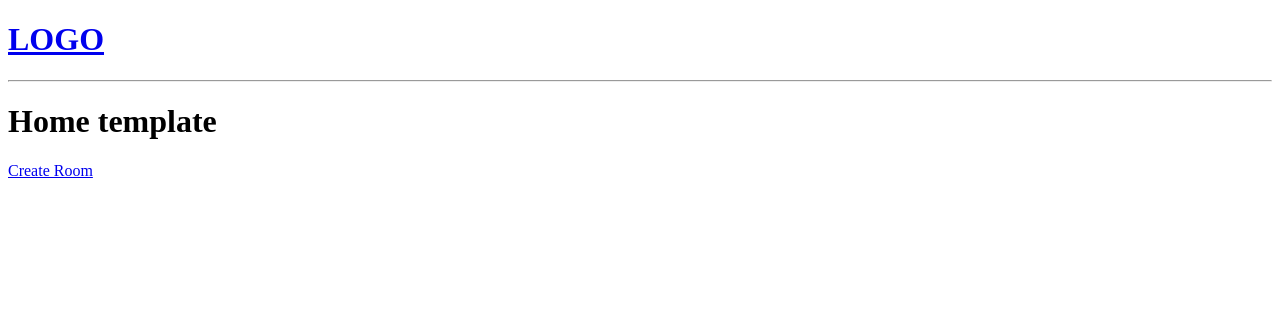
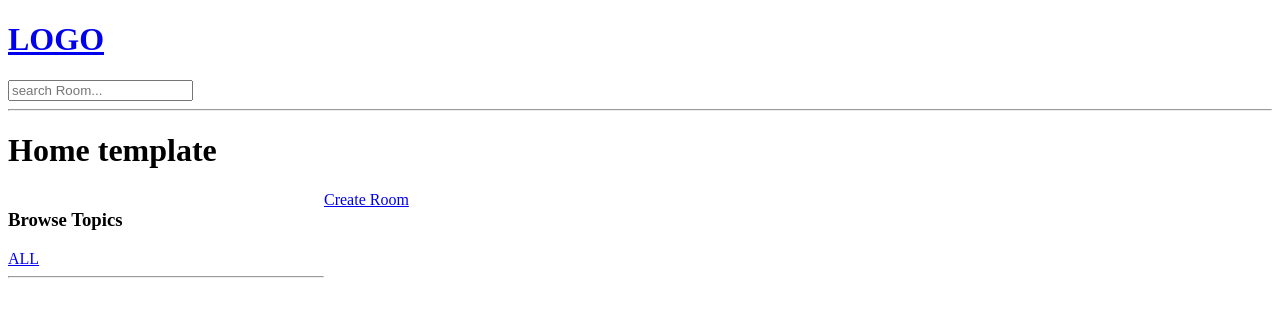
Before and after one commit to RajibMiah/study_buddy, a Django app: page / in a window 1280 px wide. Shown: the top 317 px of the page. Run offline with Django 4.2, Linux system fonts and the light colour scheme; data that the repository does not hold is empty.

Commit message:
searching filter on topic host description feature added

```diff
--- a/base/templates/base/home.html
+++ b/base/templates/base/home.html
@@ -1,23 +1,47 @@
 {% extends 'main.html' %}
 
-{%block content %}
+{% block content %}
 
+    <style>
+        .home-container {
+            display: grid;
+            grid-template-columns: 1fr 3fr;
+        }
+    </style>
     <h1>Home template</h1>
 
+    <div class="home-container">
+        <div>
+            <h3>Browse Topics</h3>
+
+            <div>
+                <a href="{% url 'home' %}">ALL</a>
+            </div>
+
+            <div>
+                {% for topic in topics %}
+                    <div>
+                        <a href="{% url 'home' %}?q={{ topic.name }}">{{ topic.name }}</a>
+                    </div>
+                {% endfor %}
+            </div>
+            <hr/>
+        </div>
         <div>
             <a href="{% url 'create-room' %}">Create Room</a>
             {% for room in rooms %}
                 <div>
                     <a href="{% url 'update-room' room.id %}">Edit</a>
                     <a href="{% url 'delete-room' room.id %}">Delete</a>
-            <span>@{{room.host.username}}</span>
+                    <span>@{{ room.host.username }}</span>
                     <h5>
-                {{room.id}}----<a href="{% url 'room' room.id%}">{{room.name}}</a>
+                        {{ room.id }}----<a href="{% url 'room' room.id %}">{{ room.name }}</a>
                     </h5>
-            <small>{{room.topic.name}}</small>
-            <hr>
-        </div>
+                    <small>{{ room.topic.name }}</small>
+                    <hr></div>
                 {% endfor %}
             </div>
 
-{%endblock%}
+        </div>
+
+    {% endblock %}
--- a/base/views.py
+++ b/base/views.py
@@ -1,23 +1,36 @@
 
-from django.shortcuts import render , redirect
-from .models import Room
+from django.shortcuts import render, redirect
+from django.db.models import Q
+from .models import Room, Topic
 from .forms import RoomForm
 
 # Create your views here.
 
 
 def home(request):
-    room = Room.objects.all()
-    context = {"rooms": room}
-    return render(request , 'base/home.html' , context)
+    q = request.GET.get('q') if request.GET.get('q') != None else ''
 
-def room(request , pk):
+    room = Room.objects.filter(
+        Q(topic__name__icontains=q) |
+        Q(name__icontains=q) |
+        Q(host__username__icontains=q) |
+        Q(description__icontains=q)
+    )
 
-    room_details = Room.objects.get(id = pk)
-    context = {'room':room_details}
-    return render(request ,"base/room.html" , context)
+    topic = Topic.objects.all()
+    context = {"rooms": room, 'topics': topic}
 
-def createRoom(request ):
+    return render(request, 'base/home.html', context)
+
+
+def room(request, pk):
+
+    room_details = Room.objects.get(id=pk)
+    context = {'room': room_details}
+    return render(request, "base/room.html", context)
+
+
+def createRoom(request):
     form = RoomForm
     if request.method == 'POST':
         form = RoomForm(request.POST)
@@ -26,32 +39,31 @@ def createRoom(request ):
             form.save()
             return redirect('home')
 
-
     context = {'form': form}
-    return render(request , 'base/room_form.html' , context)
+    return render(request, 'base/room_form.html', context)
 
 
-def updateRoom(request , pk):
+def updateRoom(request, pk):
 
-    room = Room.objects.get(id = pk)
+    room = Room.objects.get(id=pk)
     form = RoomForm(instance=room)
 
     if request.method == 'POST':
-        form = RoomForm(request.POST , instance=room)
+        form = RoomForm(request.POST, instance=room)
         if form.is_valid():
             form.save()
             return redirect('home')
 
-    context = {'form':form}
+    context = {'form': form}
 
-    return render(request , 'base/room_form.html' , context)
+    return render(request, 'base/room_form.html', context)
 
 
-def deleteRoom(request , pk):
-    room = Room.objects.get(id = pk)
+def deleteRoom(request, pk):
+    room = Room.objects.get(id=pk)
     if request.method == 'POST':
         room.delete()
         return redirect('home')
 
-    context = {'obj':room}
-    return render(request , 'base/delete.html' , context)
+    context = {'obj': room}
+    return render(request, 'base/delete.html', context)
--- a/templates/navbar.html
+++ b/templates/navbar.html
@@ -1,4 +1,8 @@
 <a href="/">
     <h1>LOGO</h1>
 </a>
+<form method="GET" action="{% url 'home' %}">
+    <!-- {%csrf_token%} -->
+    <input type = 'text' name = 'q' placeholder="search Room..."/>
+</form>
 <hr/>
```
Lines whose indentation alone changed are shown as unchanged.
